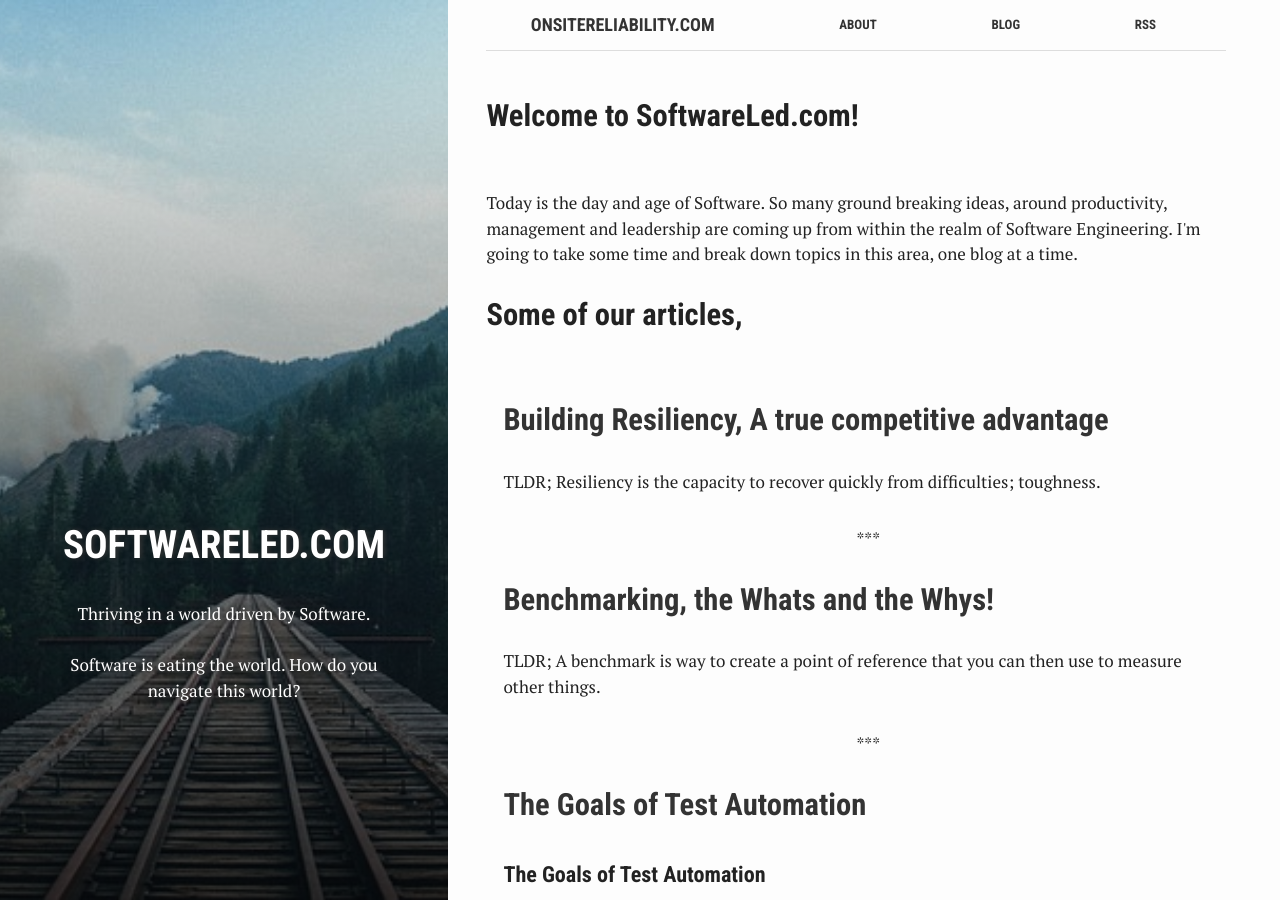
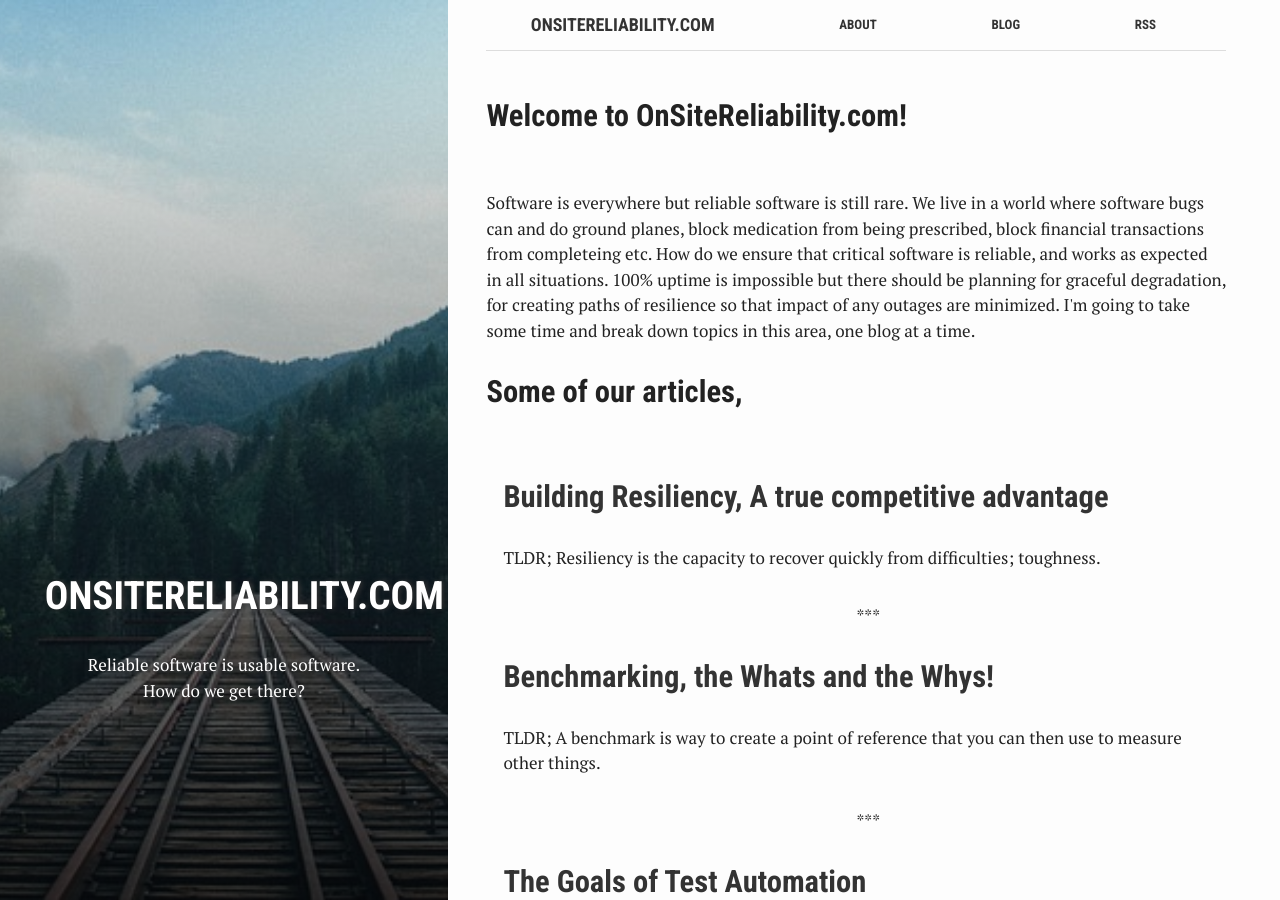
Before and after one commit to qapage/qapage.github.io, a Jekyll site: the page built from index.html, in a window 1280 px wide and 900 px high. Built offline with Jekyll 4.4.1, drawn with Linux system fonts in a browser that asks for light colours.

Commit message:
Updated index.html to reflect onSiteReliability.com

```diff
--- a/index.html
+++ b/index.html
@@ -1,16 +1,19 @@
 ---
 bg: "rails.jpg"
 layout: default
-crawlertitle: "SoftwareLed.com"
-title: "SoftwareLed.com"
-summary: "Thriving in a world driven by Software. <br> <br> Software is eating the world. How do you navigate this world?"
+crawlertitle: "OnSiteReliability.com"
+title: "OnSiteReliability.com"
+summary: "Reliable software is usable software. <br> How do we get there?"
 ---
 
-<h2 class="post-title"> Welcome to SoftwareLed.com!</h2>
+<h2 class="post-title"> Welcome to OnSiteReliability.com!</h2>
 <div class="post-entry">
 <br>
 
-Today is the day and age of Software. So many ground breaking ideas, around productivity, management and leadership are coming up from within the realm of Software Engineering. I'm going to take some time and break down topics in this area, one blog at a time.
+Software is everywhere but reliable software is still rare. We live in a world where software bugs can and do ground planes, block medication from being prescribed, block financial transactions from completeing etc.
+How do we ensure that critical software is reliable, and works as expected in all situations. 100% uptime is impossible but there should be planning for graceful degradation, for creating paths of resilience so that impact of any outages are minimized.
+
+I'm going to take some time and break down topics in this area, one blog at a time.
 </div>
 
 <h2 class="post-title">Some of our articles,</h2>
```
